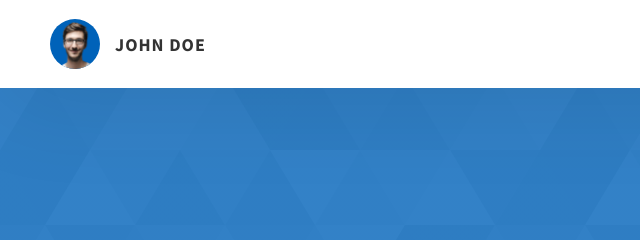
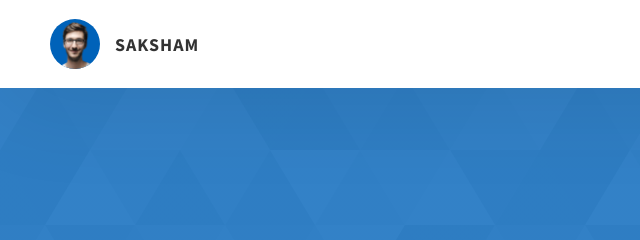
Before and after one commit to dusanesaksham14/MyPortfolio, a website: page project-1.html in a window 1280 px wide. Shown: the top 240 px of the page, 0-640 px from the left. Drawn offline with Linux system fonts and the light colour scheme.

Commit message:
Update project-1.html

```diff
--- a/project-1.html
+++ b/project-1.html
@@ -27,7 +27,8 @@
               class="header__logo-img"
             />
           </div>
-          <span class="header__logo-sub">John Doe</span>
+          <span class="header__logo-sub">Saksham
+          </span>
         </div>
         <div class="header__main">
           <ul class="header__links">
```
